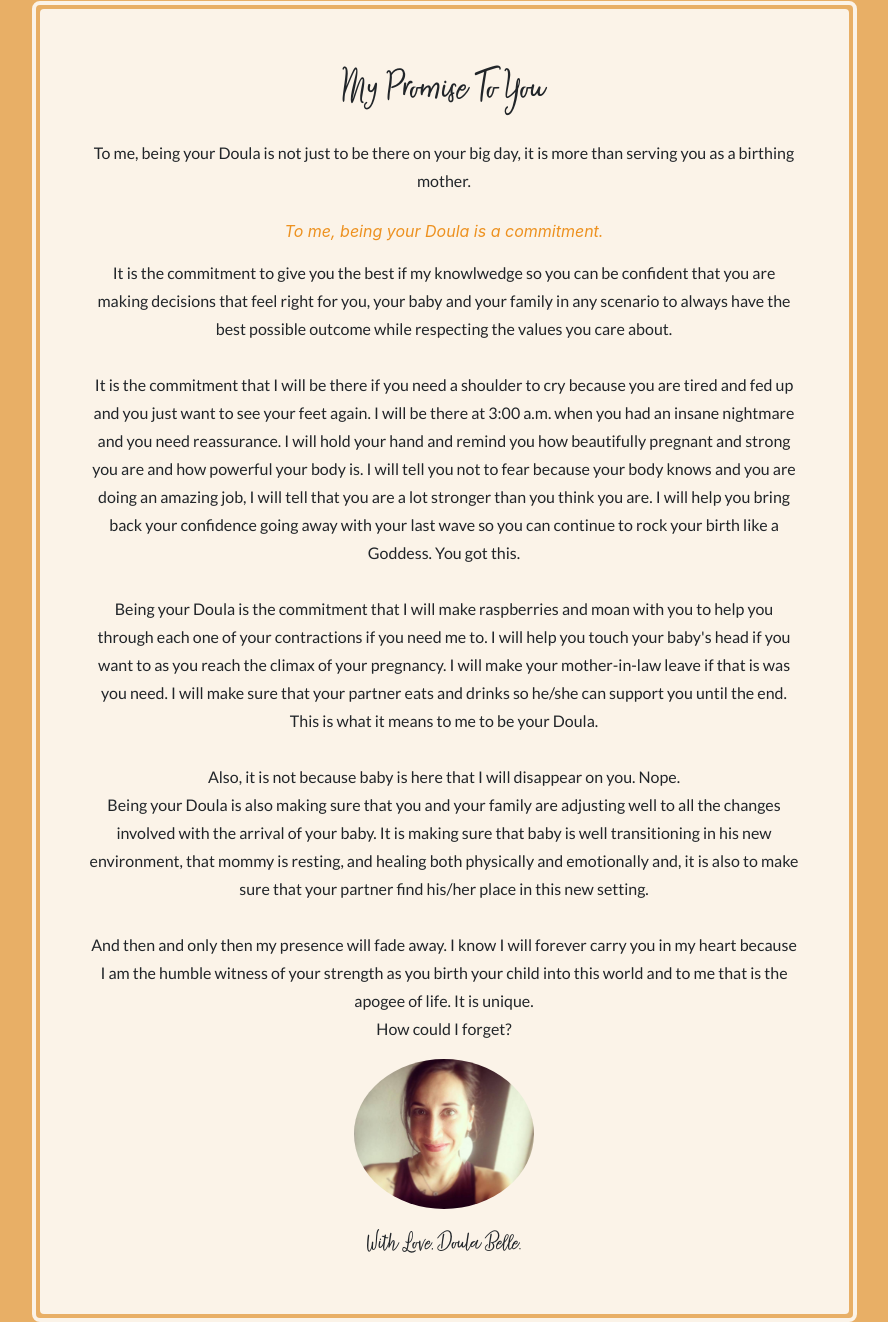
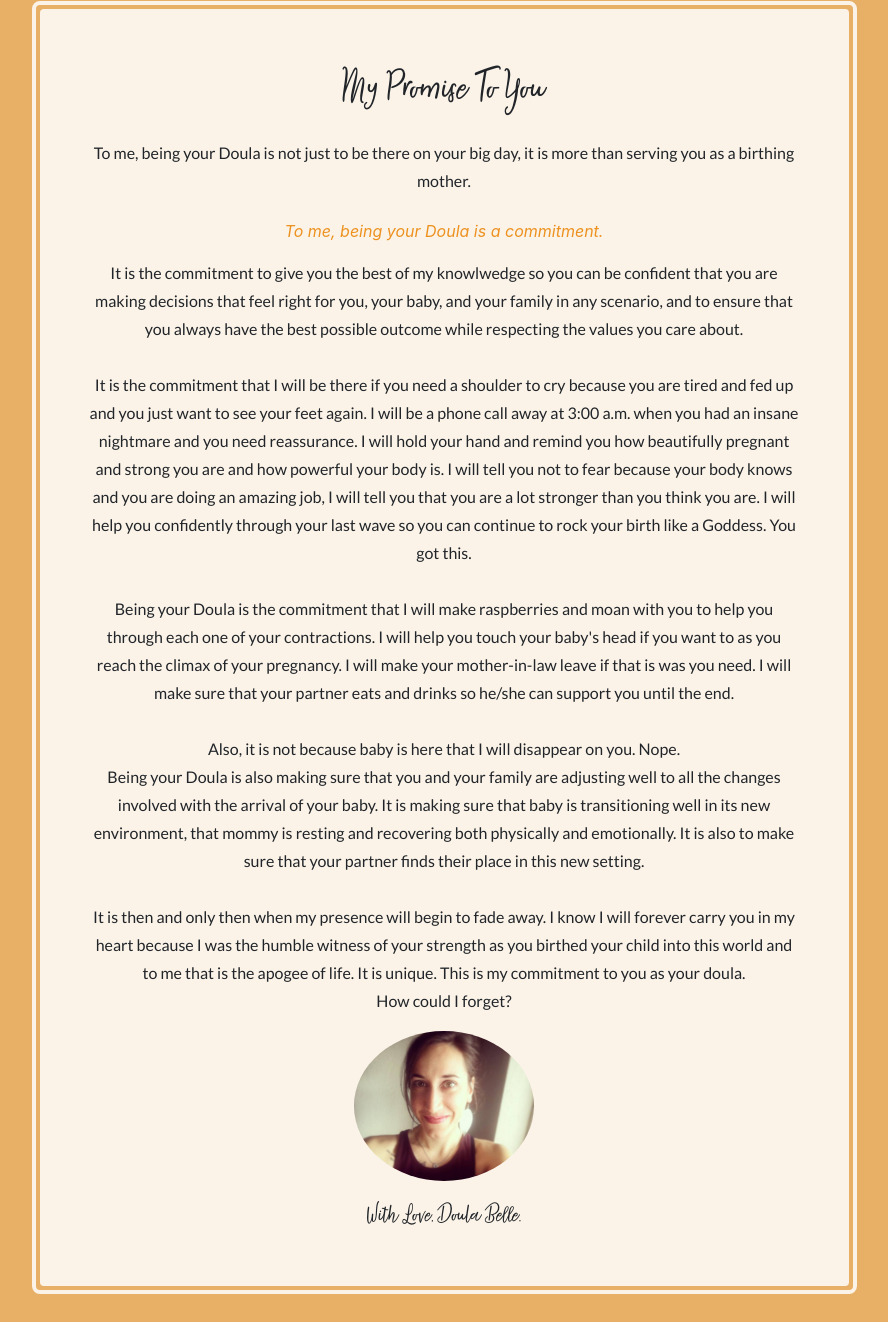
Before and after one commit to Belle85/OulalaDoula, a website: page index.html in a window 1280 px wide. Shown: the part 1495-2817 px from the top of the page, without its empty margins (196-1084 px from the left). Drawn offline with Linux system fonts and the light colour scheme.

Commit message:
Readproofing

```diff
--- a/index.html
+++ b/index.html
@@ -78,10 +78,10 @@
             <footer class="blockquote-footer" id="blockquoteFooter">Dr. John H. Kennell, M.D. </footer>
           </p>
 
-          <p class="mb-3">If you are here right now, you most likely already have an idea of what is a Doula. If not,
-            let me tell you a thing or two about having a Doula by your side the day your little bundle of joy is
-            making its appearance Earth-side. I will try to keep it short as there are so many awesome benefits about
-            having a Doula, we could be here for a while especially if my passion carry us away.
+          <p class="mb-3">If you are here right now, you most likely already have an idea of what a doula is. If not,
+            let me tell you a thing or two about having a doula by your side the day your little bundle of joy makes
+            its appearance Earth-side. I will try to keep it short as there are so many awesome benefits about
+            having a Doula, we could be here for a while especially if I let my passion carry us away.
             <br>
             So what is a Doula ? You wonder.
           </p>
@@ -107,27 +107,25 @@
             <br>
             <blockquote class="mb-3 myBlockquotes">To me, being your Doula is a commitment.</blockquote>
 
-            <p class="mb-0">It is the commitment to give you the best if my knowlwedge so you can be confident that you
-              are making decisions that feel right for you, your baby and your family in any scenario to always have
+            <p class="mb-0">It is the commitment to give you the best of my knowlwedge so you can be confident that you
+              are making decisions that feel right for you, your baby, and your family in any scenario, and to ensure that you always have
               the best
               possible outcome while respecting the values you care about.
               <br><br>
               It is the commitment that I will be there if you need a shoulder to cry because you are tired and fed up
-              and you just want to see your feet again. I will be there at 3:00 a.m. when you had an insane nightmare
+              and you just want to see your feet again. I will be a phone call away at 3:00 a.m. when you had an insane nightmare
               and you need reassurance. I will hold your hand and remind you how beautifully pregnant and strong you
               are
               and how powerful your body is. I will tell you not to fear because your body knows and you are doing an
-              amazing job, I will tell that you are a lot stronger than you think you are. I will help you bring back
-              your
-              confidence going away with your last wave so you can continue to rock your birth like a Goddess. You got
+              amazing job, I will tell you that  you are a lot stronger than you think you are. I will help you confidently through your last wave so you can continue to rock your birth like a Goddess.
+              You got
               this.
               <br><br>
               Being your Doula is the commitment that I will make raspberries and moan with you to help you through
-              each one of your contractions if you need me to. I will help you touch your baby's head if you want to as
+              each one of your contractions. I will help you touch your baby's head if you want to as
               you reach the climax of your pregnancy. I will make your mother-in-law leave if that is was you need. I
               will
               make sure that your partner eats and drinks so he/she can support you until the end.
-              This is what it means to me to be your Doula.
             </p>
             <p class="mb-0">
               <br>
@@ -135,14 +133,16 @@
               <br>
               Being your Doula is also making sure that you and your family are adjusting well to all the changes
               involved with the arrival of your baby.
-              It is making sure that baby is well transitioning in his new environment, that mommy is resting, and
-              healing both physically and emotionally and, it is also to make sure that your partner find his/her
+              It is making sure that baby is transitioning well in its new environment, that mommy is resting and
+              recovering both physically and emotionally. It is also to make sure that your partner finds their
               place
               in this new setting.
               <br><br>
-              And then and only then my presence will fade away.
-              I know I will forever carry you in my heart because I am the humble witness of your strength
-              as you birth your child into this world and to me that is the apogee of life. It is unique.
+              It is then and only then when my presence will begin to fade away.
+              I know I will forever carry you in my heart because I was the humble witness of your strength
+              as you birthed your child into this world and to me that is the apogee of life. It is unique.
+              This is my commitment to you as your doula.
+
               <br>
             </p>
             <p>How could I forget?</p>
```
Also changed, not shown: whatsadoula.html (+10 -10 lines).
